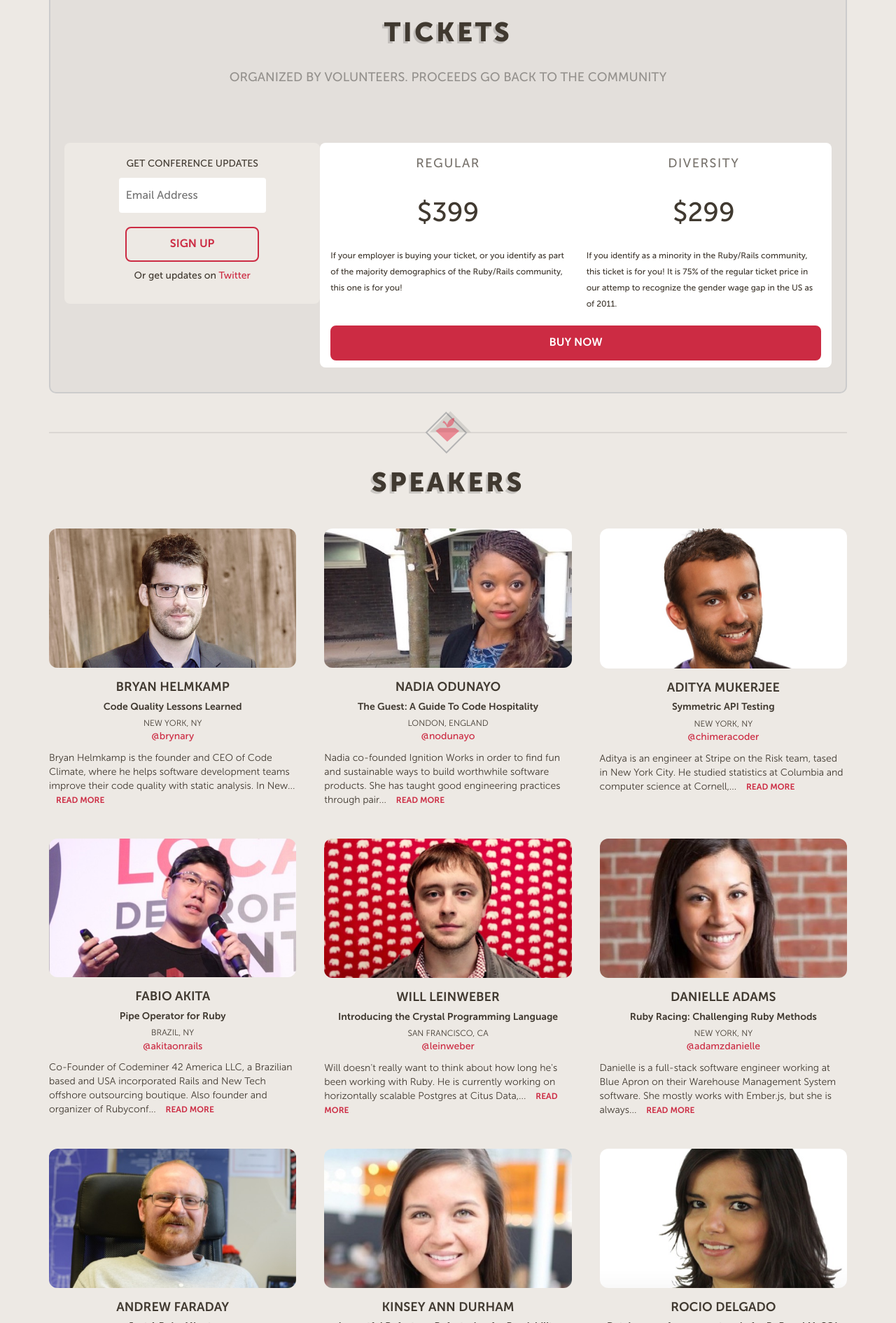
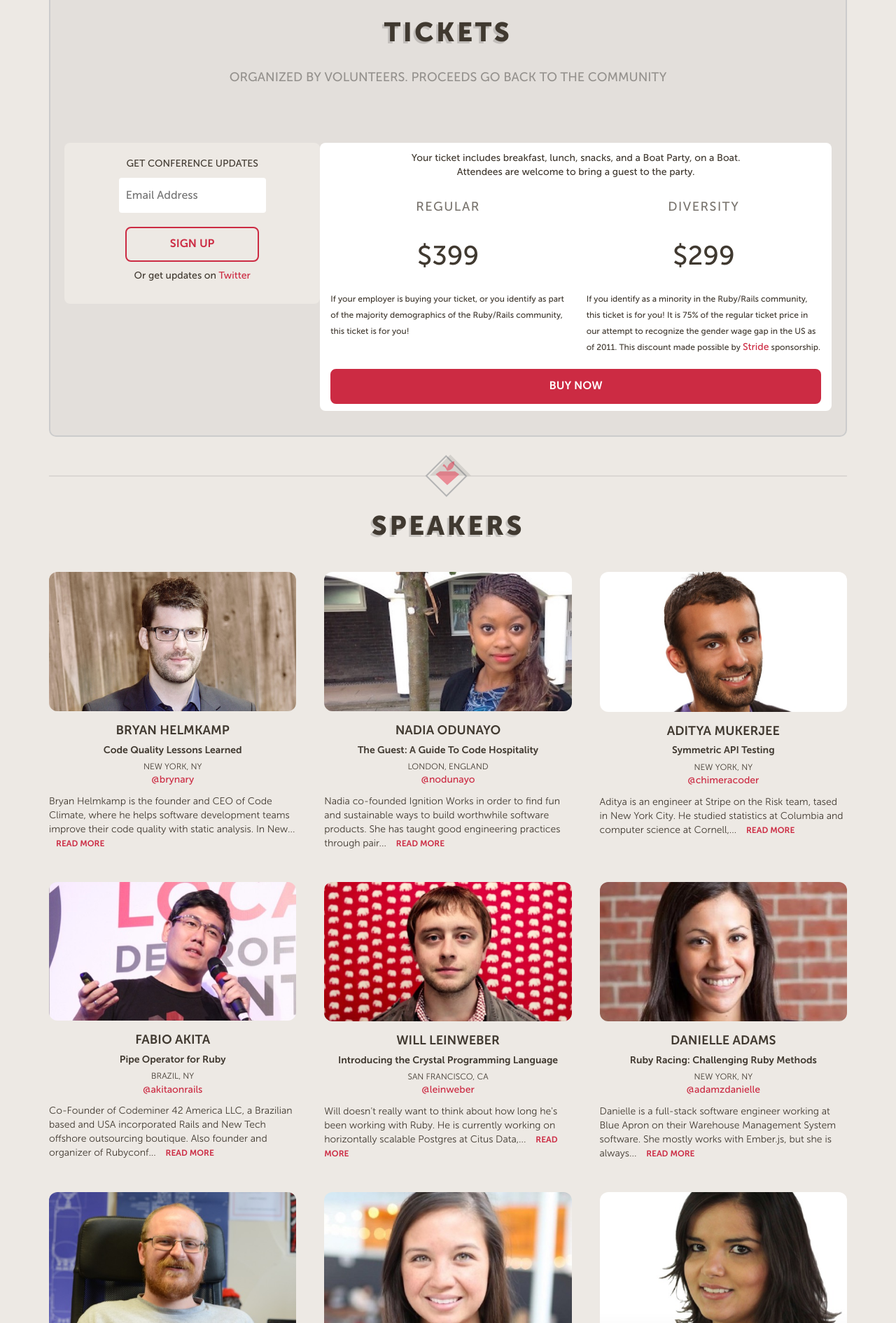
Before and after one commit to goruco/goruco2016, a Jekyll site: the page built from index.html, in a window 1280 px wide. Shown: the part 860-2750 px from the top of the page at 70% size. Built offline with Jekyll 4.4.1, drawn with Linux system fonts in a browser that asks for light colours.

Commit message:
Tickets section: add general desc of includes and link to stride

```diff
--- a/_sass/_index.scss
+++ b/_sass/_index.scss
@@ -130,7 +130,10 @@ body { -webkit-font-smoothing: antialiased; -moz-osx-font-smoothing: grayscale;
     text-align: center;
   }
 }
-
+.ticket-includes {
+  margin-top: 12px;
+  text-align: center;
+}
 .ticket-desc{
   font-size: 12px;
   text-align: center;
--- a/index.html
+++ b/index.html
@@ -54,16 +54,30 @@ layout: default
             </p>
           </div>
           <div class='col-xs-12 col-sm-8'>
-            <div class="row conference-tickets">
+            <div class="col-xs-12 ticket-includes">
+              <p>Your ticket includes breakfast, lunch, snacks,
+              and a Boat Party, on a Boat.
+              <br />
+              Attendees are welcome to bring a guest to the party.</p>
+            </div>
+          <div class="row conference-tickets">
               <div class="col-xs-6">
                 <h3>Regular</h3>
                 <span class="price-cost">$399</span>
-                <span class="ticket-desc">If your employer is buying your ticket, or you identify as part of the majority demographics of the Ruby/Rails community, this one is for you!</span>
+                <span class="ticket-desc">If your employer is buying your
+                  ticket, or you identify as part of the majority demographics
+                  of the Ruby/Rails community, this ticket is for you!</span>
               </div>
               <div class="col-xs-6">
                 <h3>Diversity <span><i class=""></i></span></h3>
                 <span class="price-cost">$299</span>
-                <span class="ticket-desc">If you identify as a minority in the Ruby/Rails community, this ticket is for you! It is 75% of the regular ticket price in our attemp to recognize the gender wage gap in the US as of 2011.</span>
+                <span class="ticket-desc">If you identify as a minority in
+                  the Ruby/Rails community, this ticket is for you!
+                  It is 75% of the regular ticket price in our attempt
+                  to recognize the gender wage gap in the US as of 2011.
+                  This discount made possible by
+                  <a href="http://www.stridenyc.com/" target="_blank">Stride</a> sponsorship.
+                </span>
               </div>
               <div class="col-xs-12">
                 <a class='dark-ui-btn' href='https://ti.to/goruco/2016' target='_blank'>
```
